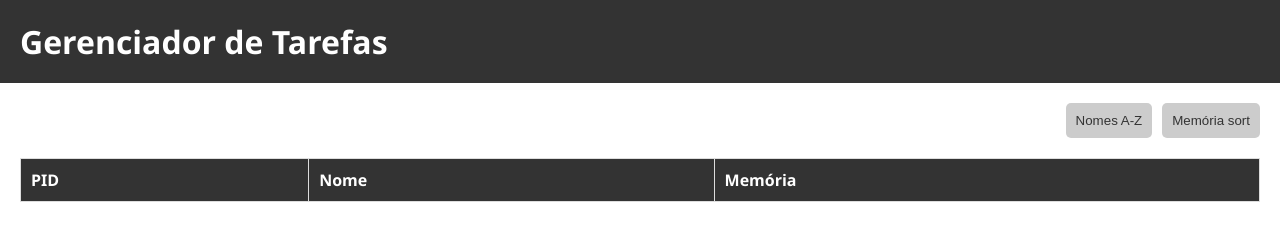
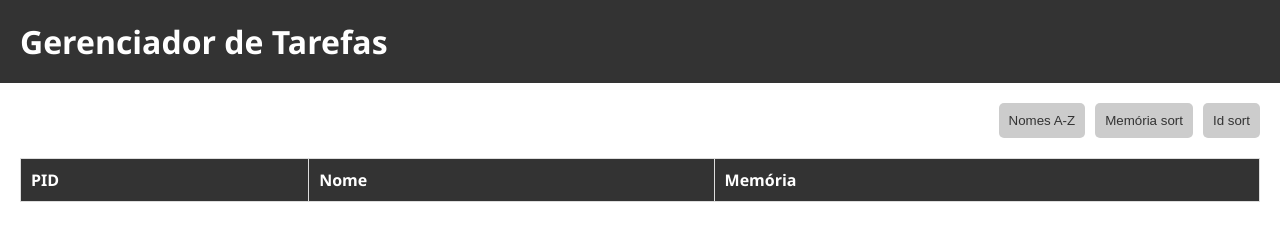
Before and after one commit to IsaacFranzen/Projeto-Gerenciador, a website: page Front/index.html in a window 1280 px wide. Drawn offline with Linux system fonts and the light colour scheme; no server answers.

Commit message:
Adiciona o botão sort id html

```diff
--- a/Front/index.html
+++ b/Front/index.html
@@ -24,8 +24,8 @@
         <section>
             <div id="btn-containers">
                 <button type="button" id="sort-nomes" class="btn-sort"">Nomes A-Z</button>
-
                 <button type=" button" id="sort-memoria" class="btn-sort">Memória sort</button>
+                <button type="button" id="sort-id" class="btn-sort">Id sort</button>
             </div>
             <div id="tabela-container">
                 <table id="tabela-tarefas">
```
